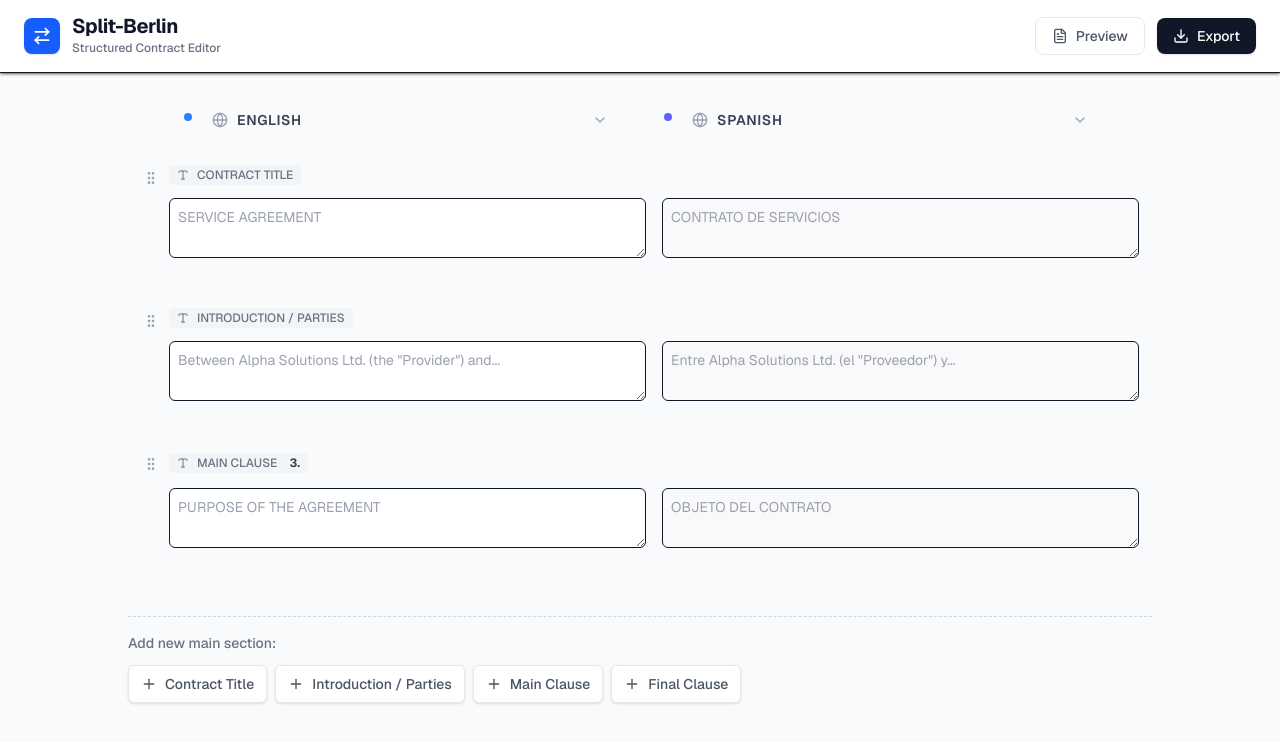
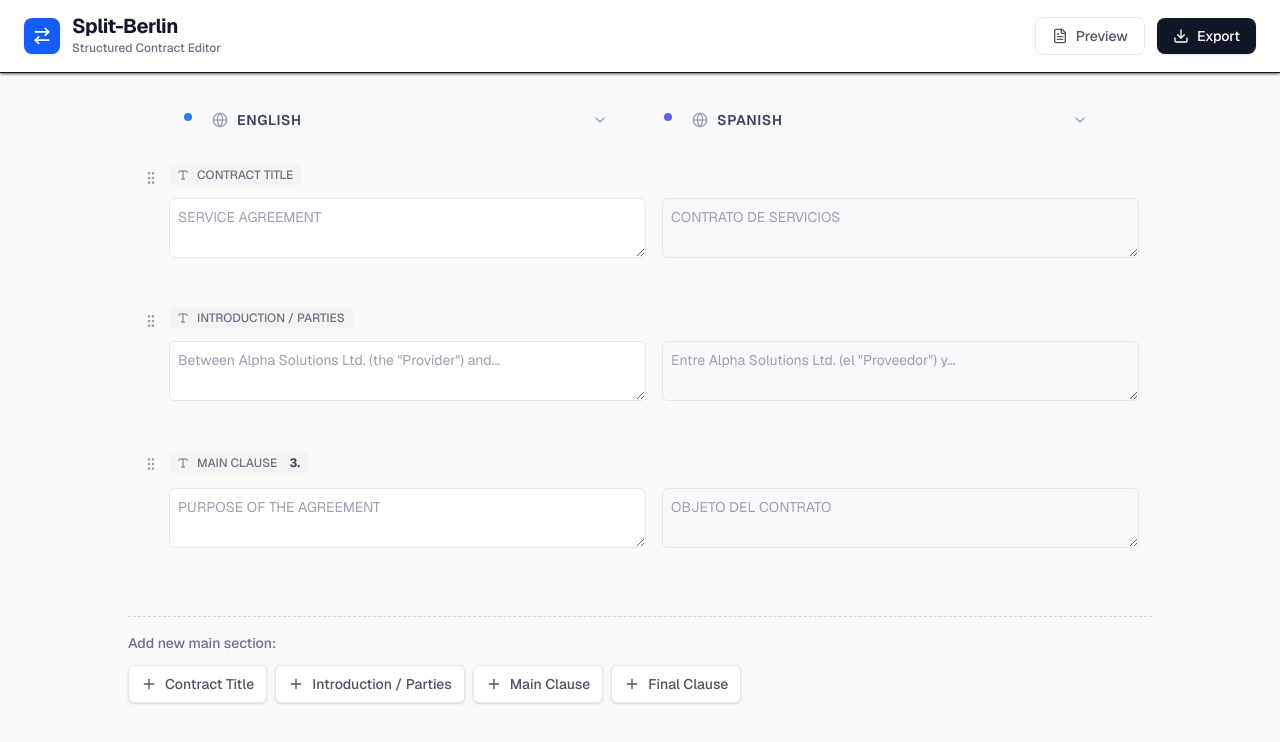
Before and after one commit to santiago-paz/contract-lens, a Next.js app in the folder split-berlin/: page / in a window 1280 px wide. Shown: the top 742 px of the page. Built offline with nearby package versions, Linux system fonts and the light colour scheme.

Commit message:
Update styling in RichEditor and ContractNode components for improved visual consistency. Change text color from gray-900 to gray-700 and adjust border styles to enhance the overall appearance.

```diff
--- a/split-berlin/components/NodeEditor/ContractNode.tsx
+++ b/split-berlin/components/NodeEditor/ContractNode.tsx
@@ -155,7 +155,7 @@ export const ContractNode: React.FC<ContractNodeProps> = ({
                 value={node.contentLeft}
                 onChange={(e) => onUpdate(node.id, 'left', e.target.value)}
                 placeholder={getPlaceholder('left')}
-                className="w-full min-h-[60px] p-2 text-sm text-gray-900 placeholder:text-gray-400 border rounded-md focus:ring-2 focus:ring-blue-100 focus:border-blue-400 outline-none resize-y bg-white"
+                className="w-full min-h-[60px] p-2 text-sm text-gray-700 placeholder:text-gray-400 border border-gray-200 rounded-md focus:ring-2 focus:ring-blue-100 focus:border-blue-400 outline-none resize-y bg-white"
                 rows={Math.max(2, node.contentLeft.split('\n').length)}
               />
             </div>
@@ -164,7 +164,7 @@ export const ContractNode: React.FC<ContractNodeProps> = ({
                 value={node.contentRight}
                 onChange={(e) => onUpdate(node.id, 'right', e.target.value)}
                 placeholder={getPlaceholder('right')}
-                className="w-full min-h-[60px] p-2 text-sm text-gray-900 placeholder:text-gray-400 border rounded-md focus:ring-2 focus:ring-indigo-100 focus:border-indigo-400 outline-none resize-y bg-gray-50/50"
+                className="w-full min-h-[60px] p-2 text-sm text-gray-700 placeholder:text-gray-400 border border-gray-200 rounded-md focus:ring-2 focus:ring-indigo-100 focus:border-indigo-400 outline-none resize-y bg-gray-50/50"
                 rows={Math.max(2, node.contentRight.split('\n').length)}
               />
             </div>
--- a/split-berlin/components/RichEditor.tsx
+++ b/split-berlin/components/RichEditor.tsx
@@ -31,7 +31,7 @@ const RichEditor = ({
   const t = getTranslations();
 
   return (
-    <div className={cn("flex flex-col border rounded-lg shadow-sm bg-white overflow-hidden h-full", className)}>
+    <div className={cn("flex flex-col border border-gray-200 rounded-lg shadow-sm bg-white overflow-hidden h-full", className)}>
       <div className="bg-gray-50 border-b flex flex-col">
         <div className="px-4 py-2 flex justify-between items-center border-b border-gray-100">
           {/* Language Selector in Header */}
@@ -57,7 +57,7 @@ const RichEditor = ({
       <textarea
         name={`editor-${language}`}
         id={`editor-${language}`}
-        className="flex-1 w-full h-full p-4 resize-none focus:outline-none font-mono text-sm leading-relaxed text-gray-900 placeholder:text-gray-400"
+        className="flex-1 w-full h-full p-4 resize-none focus:outline-none font-mono text-sm leading-relaxed text-gray-700 placeholder:text-gray-400"
         value={content}
         onChange={(e) => onChange(e.target.value)}
         readOnly={isReadOnly}
```
